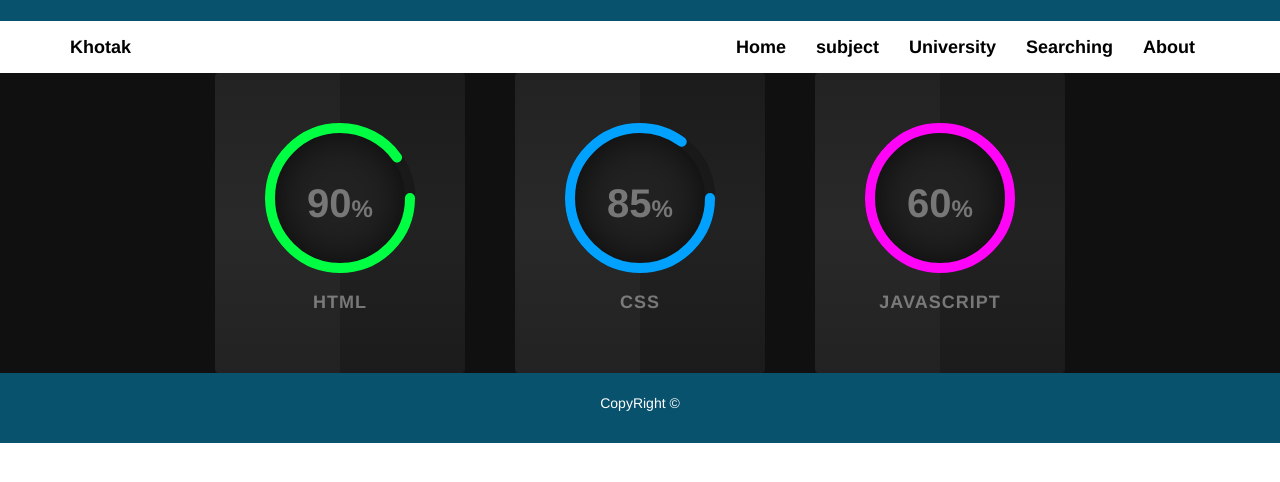
After one commit to ryroo1995/khotak, a PHP site: page /ress.php in a window 1280 px wide. The commit adds this page. Shown: the top 482 px of the page. Run offline with PHP 8.4, Linux system fonts and the light colour scheme.

Commit message:
progrss bar

```diff
--- /dev/null
+++ b/project/css/style.php
@@ -0,0 +1,145 @@
+
+<?php
+    header("Content-type: text/css; charset: UTF-8");
+
+   $x = 100;
+
+?>
+
+
+.sec{
+    align-items: center;
+    justify-content: center;
+    display: flex;
+    background: #101010;
+    min-height: 10vh;
+}
+.resp{
+    justify-content:space-around;
+
+    position: relative;
+    width: 900px;
+    display: flex;
+}
+.resp .card {
+    position: relative;
+    width:250px;
+    background: linear-gradient(0deg,#1b1b1b,#222,#1b1b1b);
+    display: flex;
+    justify-content: center;
+    align-items: center;
+    height: 300px;
+    border-radius: 4px;
+    text-align: center;
+    overflow: hidden;
+    transition: 0.5s;
+    }
+.resp .card:hover{
+    transform: translateY(-10px);
+    box-shadow: 0 15px 35px rgba(0,0,0,0.5);
+}
+.resp .card:before{
+    content: '';
+    position: absolute;
+    top: 0;
+    left: -50%;
+    width: 100%;
+    height: 100%;
+    background: rgba(255,255,255,0.03);
+    pointer-events: none;
+    z-index: 1;
+  }
+.percent{
+    position: relative;
+    width: 150px;
+    height: 150px;
+    border-radius: 50%;
+    box-shadow: inset 0 0 50px #000 ;
+    background: #222;
+    z-index: 1000;
+    }
+.percent .number{
+    position: absolute;
+    top: 0;
+    left: 0;
+    width: 100%;
+    height: 100%;
+    justify-content: center;
+    align-items: center;
+    display: flex;
+    border-radius: 50%;
+}
+.percent .number h2{
+    color: #777;
+    font-size: 40px;
+    font-weight: 700;
+    transition: 0.5s;
+
+
+}
+.card:hover .percent .number h2{
+    color: #fff;
+    font-size: 60px;
+
+}
+.percent .number h2 span{
+    font-size: 24px;
+    color: #777;
+    transition: 0.5s;
+}
+.card:hover .percent .number h2 span{
+    color: #fff;
+
+}
+.text {
+    position: relative;
+    color: #777;
+    font-weight: 700;
+    font-size: 18px;
+    letter-spacing: 1px;
+    text-transform: uppercase;
+    transition: 0.5s;
+    margin-top: 20px;
+
+}
+.card:hover .text{
+    color: #fff;
+}
+svg{
+position: relative;
+    width: 150px;
+    height: 150px;
+    z-index: 1000;
+
+}
+
+svg circle {
+    width: 100%;
+    height: 100&;
+    fill: none;
+    stroke : #191919;
+    stroke-width:10;
+    stroke-linecap: round ;
+    transform: translate(5px,5px);
+
+}
+svg circle:nth-child(2) {
+    stroke-dasharray: 440;
+    stroke-dashoffset: 440;
+
+}
+.card:nth-child(1) svg circle:nth-child(2){
+     stroke-dashoffset: calc(440 - (440 * 90) / 100);
+    stroke:#00ff43;
+
+}
+.card:nth-child(2) svg circle:nth-child(2){
+     stroke-dashoffset: calc(440 - (440 * 85) / 100);
+    stroke:#00a1ff;
+
+}
+.card:nth-child(3) svg circle:nth-child(2){
+     stroke-dashoffset: calc(440 - (440 * <?php echo $x; ?>) / 100);
+    stroke:#ff04f7;
+
+}
--- a/project/includes/header.php
+++ b/project/includes/header.php
@@ -8,6 +8,7 @@ include('includes/connect.php');
         <link rel="stylesheet" href="css/bootstrap.min.css">
         <link rel="stylesheet" href="css/fpsyle.css">
         <link rel="stylesheet" href="css/font-awesome.min.css">
+        <link rel='stylesheet' type='text/css' href='css/style.php' />
 <title>platform for gruduated studet </title>
     </head>
     <body>
--- /dev/null
+++ b/project/ress.php
@@ -0,0 +1,53 @@
+<?php
+include('includes/header.php');
+include('includes/functions.php');
+?>
+   <div class="sec">
+   <div class="resp">
+    <div class="card">
+        <div class="box">
+            <div class="percent">
+                <svg>
+                    <circle cx='70' cy='70' r='70'></circle>
+                    <circle cx='70' cy='70' r='70'></circle>
+                </svg>
+                <div class="number">
+                    <h2>90<span>%</span></h2>
+                </div>
+            </div>
+            <h2 class="text">html</h2>
+        </div>
+    </div>
+    <div class="card">
+        <div class="box">
+            <div class="percent">
+                <svg>
+                    <circle cx='70' cy='70' r='70'></circle>
+                    <circle cx='70' cy='70' r='70'></circle>
+                </svg>
+                <div class="number">
+                    <h2>85<span>%</span></h2>
+                </div>
+            </div>
+            <h2 class="text">css</h2>
+        </div>
+    </div>
+    <div class="card">
+        <div class="box">
+            <div class="percent">
+                <svg>
+                    <circle cx='70' cy='70' r='70'></circle>
+                    <circle cx='70' cy='70' r='70'></circle>
+                </svg>
+                <div class="number">
+                    <h2>60<span>%</span></h2>
+                </div>
+            </div>
+            <h2 class="text">javascript</h2>
+        </div>
+    </div>
+</div>
+ </div>
+<?php
+include('includes/footer.php');
+?>
```
Also changed, not shown: project/result.php (+8 -0 lines).
